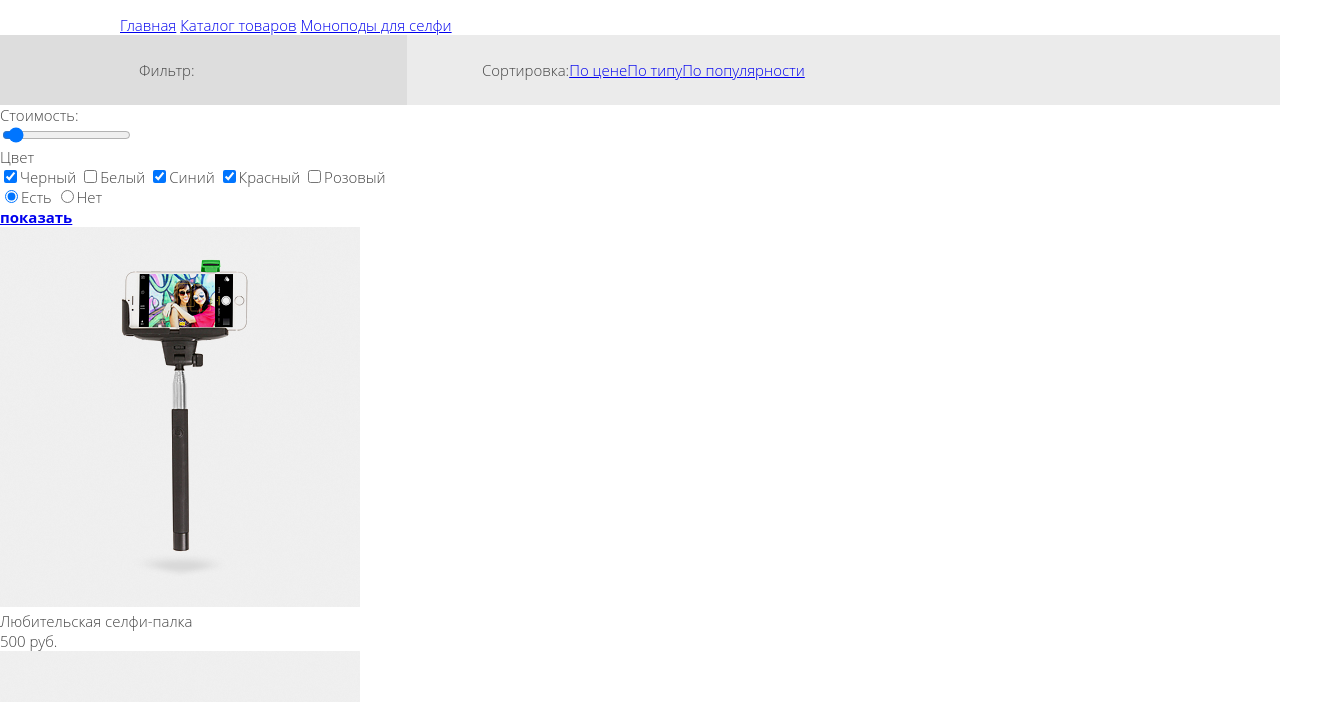
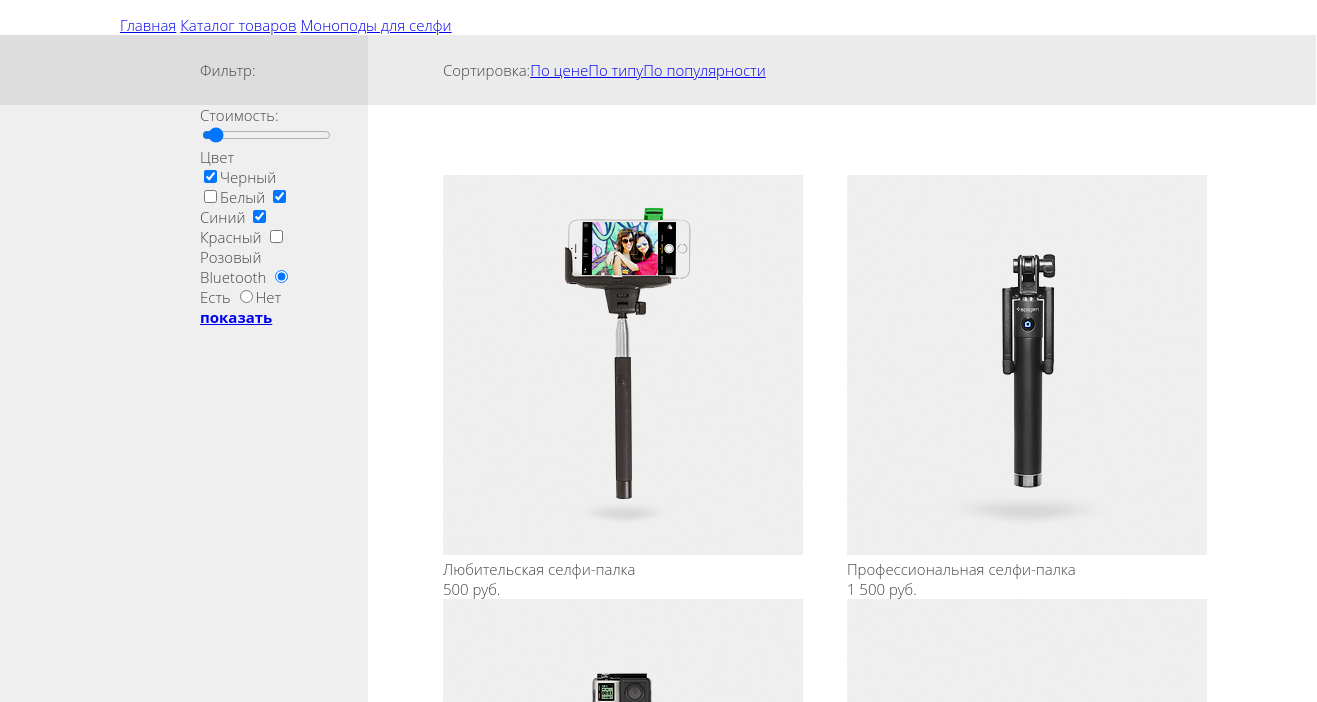
Before and after one commit to mezizi/227423-device, a plain HTML site: page device-catalog.html in a window 1280 px wide. Shown: the part 278-980 px from the top of the page, 1317 px wide, since content can reach past the window. Drawn offline with Linux system fonts and the light colour scheme.

Commit message:
сетка полностью

```diff
--- a/css/style.css
+++ b/css/style.css
@@ -161,10 +161,10 @@ body{
 /*----------------sort-panel--------catalog-shop----------------*/
 .test-block{
 	width: 100%;
+	flex: 1 2;
 	background-color:#dddddd;
-	/*flex:1;*/
+}
 
-}
 .test-block2{
 	width: 100%;
 	background-color: #ebebeb;
@@ -190,7 +190,7 @@ body{
 
 .sort-panel__wraper{
 	display: flex;
-	justify-content: flex-end;
+	/*justify-content: flex-end;*/
 
 }
 .sort-filter-title{
@@ -200,7 +200,7 @@ body{
 	height: 70px;
 	background-color:#dddddd;
 	box-sizing: border-box;
-	padding-left: 100px;
+	padding-left: 200px;
 }
 
 
@@ -210,7 +210,7 @@ body{
 	width: 873px;
 	height: 70px;
 	background-color: #ebebeb;
-	box-sizing: border-box;
+	/*box-sizing: border-box; чтобы тянулся по всей длине*/
 	padding-left: 75px;
 }
 
@@ -280,7 +280,52 @@ body{
 .features-box{
 	text-align: center;
 }
+/*--------------asidebar------------------*/
+.aside-inner-block{
+	width: 100%;
+	flex: 1 2;
+	background-color:#efefef;
+}
+.gallery-inner-block{
+	width: 100%;
+	background-color:#ffffff;
+}
+.aside-wraper{
+	display: flex;
+	justify-content: flex-end;
 
+}
+.filter-bar{
+	flex: 1 2;
+	align-items: center;
+	width: 368px;
+	background-color:#efefef;
+	box-sizing: border-box;
+	padding-left: 200px;
+	padding-right: 70px;
+}
+.gallery-container__wraper{
+	display:block;
+	padding-top: 70px;
+	padding-bottom: 75px;
+	padding-left: 75px;
+}
+.gallery-content{
+	display:inline-block;
+	box-sizing: border-box;
+	/*align-items: center;*/
+	width: 874px;
+	background-color: #ffffff;
+
+}
+.img-items{
+	display: inline-block;
+	margin-right:40px;
+}
+
+/*.img-items:nth-last-child(even) {
+    margin-right: 0;
+}*/
 /*------------catalog-------------------*/
 
 .catalog{
--- a/device-catalog.html
+++ b/device-catalog.html
@@ -105,10 +105,10 @@
 					</div>
 				</div>
 			</div> -->
-
-
-
-			<asid class="filter-bar">
+			<div class="general-block">
+				<div class="aside-inner-block">
+					<div class="aside-wraper">
+						<aside class="filter-bar">
 
 							<div class="cost-feature">
 								<form action="#" method="post" class="filter-form">
@@ -143,6 +143,7 @@
 							</div>
 							<div class="bluetooth-feature">
 								<form action="#" method="post" class="filter-form">
+									<span class="filter-title">Bluetooth</span>
 									<label class="filter-input">
 										<input class="bluetooth-line" type="radio" checked>Есть
 									</label>
@@ -152,16 +153,19 @@
 								</form>
 							</div>
 							<b class="info-links"><a href="#">показать</a></b>
-			</asid>
-			<div class="gallery-container">
+						</aside>
+					</div>
+				</div>
+				<div class="gallery-inner-block">
+					<div class="gallery-container__wraper">
 						<div class="gallery-content">
 
 							<div class="img-items">
 								<img src="img/catalogit1.png" width="360" height="380" alt="pic">
-						<div class="img-stand">
+								<!-- <div class="img-stand"> -->
 									<div class="img-caption">Любительская селфи-палка</div>
 									<div class="img-price">500 руб.</div>
-						</div>
+								<!-- </div> -->
 							</div>
 
 							<div class="img-items">
@@ -201,6 +205,8 @@
 
 							<div class="page-items">
 								<a class="page-text">вперёд</a>
+							</div>
+						</div>
 					</div>
 				</div>
 			</div>
```
Lines whose indentation alone changed are shown as unchanged.
